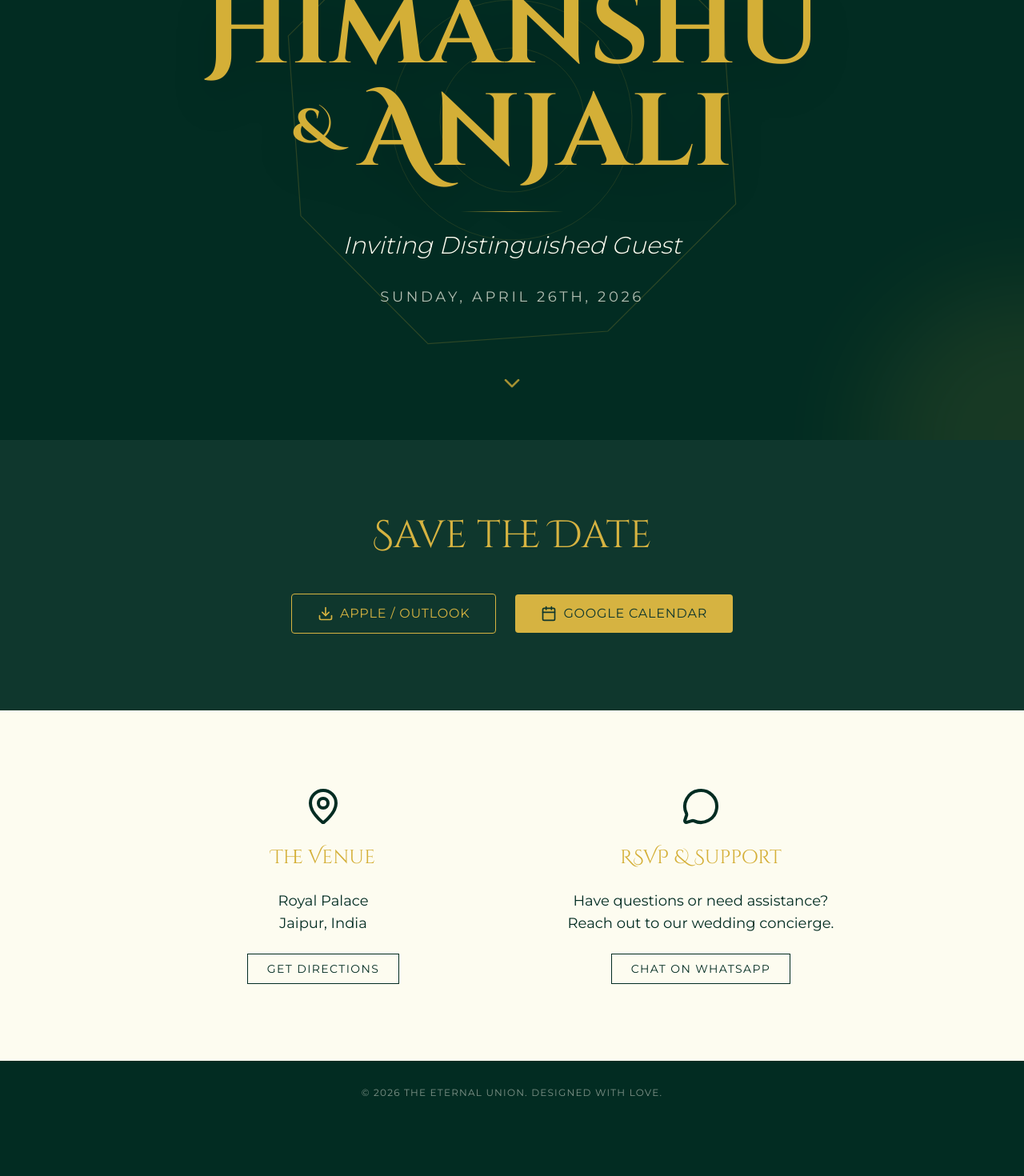
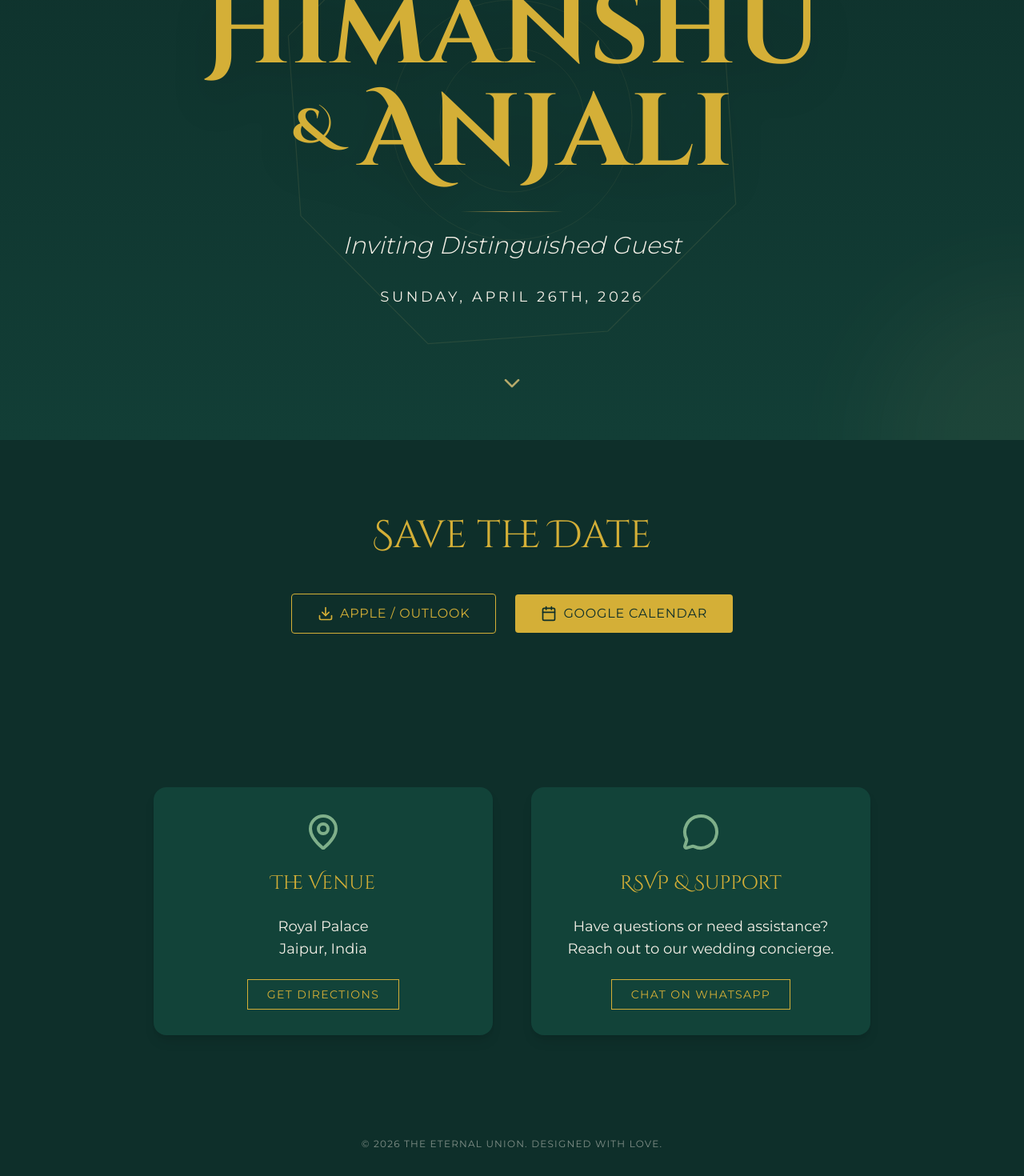
Before and after one commit to Code-shiv-abc/Wedding-Invitation-, a Next.js app: page / in a window 1280 px wide. Shown: the part 250-1720 px from the top of the page at 80% size. Before the commit the page ends 1656 px from the top, so only its background shows below. Built offline with nearby package versions, Linux system fonts and the light colour scheme.

Commit message:
Refine visual identity with Temple Emerald Night palette
Co-authored-by: Code-shiv-abc <230116397+Code-shiv-abc@users.noreply.github.com>

```diff
--- a/src/app/globals.css
+++ b/src/app/globals.css
@@ -1,9 +1,16 @@
 @import "tailwindcss";
 
 @theme {
-  --color-primary-canvas: #022C22;
+  --color-primary-canvas: #0E2F2A;
+  --color-secondary-ivory: #F3EFE6;
   --color-typography-gold: #D4AF37;
-  --color-secondary-ivory: #FDFCF0;
+
+  --color-secondary-surface: #13453B;
+  --color-typography-sacred: #E6C97A;
+  --color-typography-muted: #C9D6CF;
+
+  --color-accent-divider: #C9A24D;
+  --color-accent-icon: #7FAF8A;
 
   --font-cinzel: var(--font-cinzel);
   --font-montserrat: var(--font-montserrat);
--- a/src/components/CalendarSection.tsx
+++ b/src/components/CalendarSection.tsx
@@ -19,7 +19,6 @@ export default function CalendarSection() {
 
   return (
     <section id="calendar" className="py-24 bg-primary-canvas text-center px-4 relative">
-       <div className="absolute inset-0 bg-secondary-ivory opacity-5 pointer-events-none" />
       <h2 className="text-3xl md:text-5xl text-typography-gold font-serif mb-12">Save the Date</h2>
       <div className="flex flex-col md:flex-row gap-6 justify-center items-center">
         <button
--- a/src/components/Hero.tsx
+++ b/src/components/Hero.tsx
@@ -18,17 +18,17 @@ export default function Hero() {
   };
 
   return (
-    <section className="relative h-screen w-full flex flex-col items-center justify-center overflow-hidden bg-primary-canvas">
+    <section className="relative h-screen w-full flex flex-col items-center justify-center overflow-hidden bg-gradient-to-b from-primary-canvas to-[#123E36]">
       {/* Background Decorative Elements */}
       <div className="absolute inset-0 pointer-events-none overflow-hidden">
-        <div className="absolute top-0 left-0 w-64 h-64 bg-typography-gold opacity-10 rounded-full blur-3xl translate-x-[-50%] translate-y-[-50%]" />
-        <div className="absolute bottom-0 right-0 w-96 h-96 bg-typography-gold opacity-10 rounded-full blur-3xl translate-x-[50%] translate-y-[50%]" />
+        <div className="absolute top-0 left-0 w-64 h-64 bg-typography-sacred opacity-5 rounded-full blur-3xl translate-x-[-50%] translate-y-[-50%]" />
+        <div className="absolute bottom-0 right-0 w-96 h-96 bg-typography-sacred opacity-5 rounded-full blur-3xl translate-x-[50%] translate-y-[50%]" />
 
         {/* Animated Mandala with Morphing */}
         <motion.svg
           aria-hidden="true"
           viewBox="0 0 100 100"
-          className="absolute top-1/2 left-1/2 w-[600px] h-[600px] -translate-x-1/2 -translate-y-1/2 opacity-20 text-typography-gold"
+          className="absolute top-1/2 left-1/2 w-[600px] h-[600px] -translate-x-1/2 -translate-y-1/2 opacity-10 text-typography-sacred"
           animate={{ rotate: 360 }}
           transition={{ duration: 100, repeat: Infinity, ease: "linear" }}
         >
@@ -60,7 +60,7 @@ export default function Hero() {
         transition={{ duration: 1.2, ease: "easeOut" }}
       >
         <motion.h2
-          className="text-lg md:text-xl tracking-[0.3em] uppercase text-secondary-ivory/80 font-light"
+          className="text-lg md:text-xl tracking-[0.3em] uppercase text-typography-muted font-light"
           initial={{ opacity: 0, y: 20 }}
           animate={{ opacity: 1, y: 0 }}
           transition={{ delay: 0.5, duration: 1 }}
@@ -68,11 +68,11 @@ export default function Hero() {
           The Wedding Celebration of
         </motion.h2>
 
-        <h1 className="text-6xl md:text-8xl lg:text-9xl font-bold text-typography-gold drop-shadow-2xl font-serif">
+        <h1 className="text-6xl md:text-8xl lg:text-9xl font-bold text-typography-sacred drop-shadow-2xl font-serif">
           Himanshu <br className="md:hidden" /> <span className="text-4xl md:text-6xl align-middle">&</span> Anjali
         </h1>
 
-        <div className="w-32 h-[1px] bg-gradient-to-r from-transparent via-typography-gold to-transparent mx-auto my-6" />
+        <div className="w-32 h-[1px] bg-gradient-to-r from-transparent via-accent-divider to-transparent mx-auto my-6" />
 
         <motion.div
             initial={{ opacity: 0 }}
@@ -84,13 +84,13 @@ export default function Hero() {
             </p>
         </motion.div>
 
-        <p className="text-sm md:text-lg mt-8 tracking-[0.2em] font-sans text-secondary-ivory/70 uppercase">
+        <p className="text-sm md:text-lg mt-8 tracking-[0.2em] font-sans text-secondary-ivory uppercase">
           Sunday, April 26th, 2026
         </p>
       </motion.div>
 
        <motion.button
-        className="absolute bottom-12 text-typography-gold/80 cursor-pointer focus:outline-none focus-visible:ring-2 focus-visible:ring-typography-gold rounded-full p-2"
+        className="absolute bottom-12 text-typography-sacred/80 cursor-pointer focus:outline-none focus-visible:ring-2 focus-visible:ring-typography-sacred rounded-full p-2"
         initial={{ opacity: 0 }}
         animate={{ opacity: 1, y: [0, 10, 0] }}
         transition={{ delay: 2, duration: 2, repeat: Infinity }}
--- a/src/components/LogisticsSection.tsx
+++ b/src/components/LogisticsSection.tsx
@@ -11,12 +11,12 @@ export default function LogisticsSection() {
     const whatsappLink = `https://wa.me/?text=${encodeURIComponent(message)}`;
 
     return (
-        <section className="py-24 bg-secondary-ivory text-primary-canvas px-4">
+        <section className="py-24 bg-primary-canvas text-secondary-ivory px-4">
             <div className="max-w-4xl mx-auto grid grid-cols-1 md:grid-cols-2 gap-12">
-                <div className="text-center space-y-6">
-                    <MapPin className="w-12 h-12 mx-auto text-primary-canvas" />
-                    <h3 className="text-2xl font-serif text-primary-canvas">The Venue</h3>
-                    <p className="font-sans text-lg">
+                <div className="text-center space-y-6 bg-secondary-surface/[0.92] p-8 rounded-2xl shadow-lg">
+                    <MapPin className="w-12 h-12 mx-auto text-accent-icon" />
+                    <h3 className="text-2xl font-serif text-typography-gold">The Venue</h3>
+                    <p className="font-sans text-lg text-secondary-ivory">
                         Royal Palace<br/>
                         Jaipur, India
                     </p>
@@ -25,16 +25,16 @@ export default function LogisticsSection() {
                         onClick={() => triggerHaptic()}
                         target="_blank"
                         rel="noopener noreferrer"
-                        className="inline-block px-6 py-2 border border-primary-canvas text-primary-canvas hover:bg-primary-canvas hover:text-secondary-ivory transition-colors uppercase tracking-widest text-sm font-sans"
+                        className="inline-block px-6 py-2 border border-typography-gold text-typography-gold hover:bg-typography-gold hover:text-primary-canvas transition-colors uppercase tracking-widest text-sm font-sans"
                     >
                         Get Directions
                     </a>
                 </div>
 
-                 <div className="text-center space-y-6">
-                    <MessageCircle className="w-12 h-12 mx-auto text-primary-canvas" />
-                    <h3 className="text-2xl font-serif text-primary-canvas">RSVP & Support</h3>
-                    <p className="font-sans text-lg">
+                 <div className="text-center space-y-6 bg-secondary-surface/[0.92] p-8 rounded-2xl shadow-lg">
+                    <MessageCircle className="w-12 h-12 mx-auto text-accent-icon" />
+                    <h3 className="text-2xl font-serif text-typography-gold">RSVP & Support</h3>
+                    <p className="font-sans text-lg text-secondary-ivory">
                         Have questions or need assistance?<br/>
                         Reach out to our wedding concierge.
                     </p>
@@ -43,7 +43,7 @@ export default function LogisticsSection() {
                         onClick={() => triggerHaptic()}
                         target="_blank"
                         rel="noopener noreferrer"
-                         className="inline-block px-6 py-2 border border-primary-canvas text-primary-canvas hover:bg-primary-canvas hover:text-secondary-ivory transition-colors uppercase tracking-widest text-sm font-sans"
+                         className="inline-block px-6 py-2 border border-typography-gold text-typography-gold hover:bg-typography-gold hover:text-primary-canvas transition-colors uppercase tracking-widest text-sm font-sans"
                     >
                         Chat on WhatsApp
                     </a>
```
